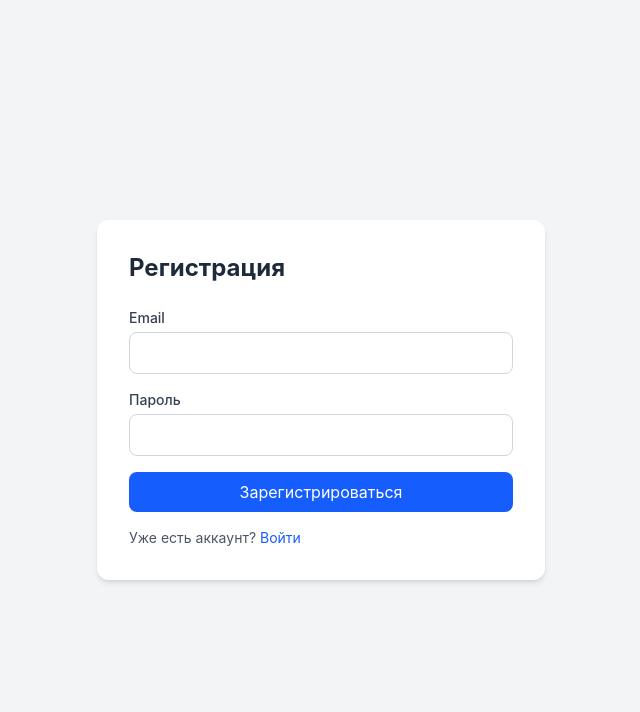
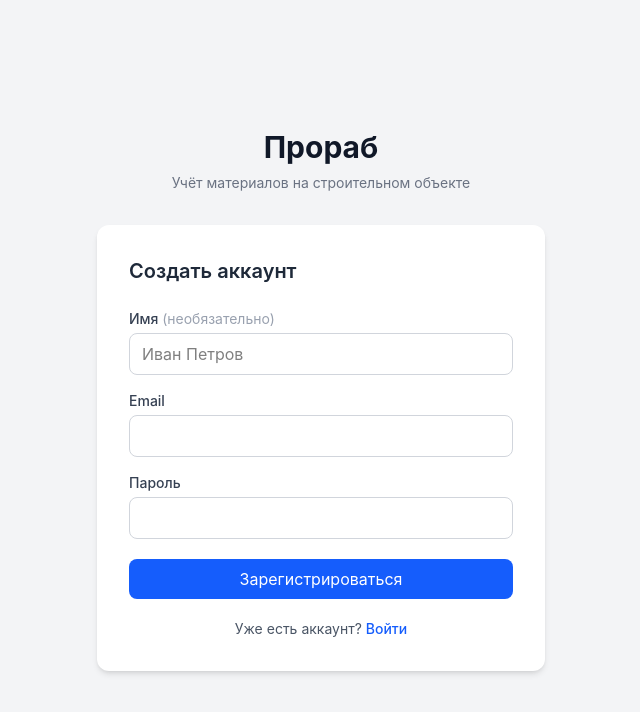
Before and after one commit to Roman-oryol/construction-tracker, a React app in the folder frontend/: page /register in a window 1280 px wide. Shown: the top 712 px of the page, without its empty margins (319-959 px from the left). Built offline with nearby package versions, Linux system fonts and the light colour scheme; the HTML template or start-up script is replaced by a standard one.

Commit message:
feat: обновить страницы регистрации и входа для отображения имени пользователя и улучшения интерфейса

```diff
--- a/frontend/src/components/Layout.jsx
+++ b/frontend/src/components/Layout.jsx
@@ -12,15 +12,15 @@ export default function Layout({ children }) {
   const activeProjectId = match ? parseInt(match[1]) : null
   const isOnProjects = location.pathname === '/projects'
 
-  const email = localStorage.getItem('userEmail') ?? ''
+  const displayName = localStorage.getItem('userDisplayName') ?? 'Пользователь'
 
   return (
     <div className="flex min-h-screen bg-gray-100">
       {/* ── Боковая панель ── */}
-      <aside className="w-56 min-h-screen bg-white shadow-sm flex flex-col flex-shrink-0">
+      <aside className="w-56 min-h-screen bg-white shadow-sm flex flex-col shrink-0">
         {/* Логотип */}
         <div className="px-4 py-5 border-b border-gray-200">
-          <h1 className="text-lg font-bold text-gray-800">БудТрекер</h1>
+          <h1 className="text-lg font-bold text-gray-800">Прораб</h1>
           <p className="text-xs text-gray-400 mt-0.5">Учёт материалов</p>
         </div>
 
@@ -61,14 +61,12 @@ export default function Layout({ children }) {
 
         {/* Пользователь + выход */}
         <div className="px-4 py-3 border-t border-gray-200">
-          {email && (
-            <p className="text-xs text-gray-500 mb-2 truncate" title={email}>
-              {email}
-            </p>
-          )}
+          <p className="text-sm text-gray-700 font-medium mb-1 truncate" title={displayName}>
+            {displayName}
+          </p>
           <button
             onClick={logout}
-            className="w-full text-left text-sm text-gray-400 hover:text-red-500 transition-colors"
+            className="text-sm text-gray-400 hover:text-red-500 transition-colors"
           >
             Выйти
           </button>
--- a/frontend/src/context/AuthContext.jsx
+++ b/frontend/src/context/AuthContext.jsx
@@ -1,19 +1,30 @@
 import { createContext, useContext, useState } from 'react'
+import client from '../api/client'
 
 const AuthContext = createContext(null)
 
 export function AuthProvider({ children }) {
   const [token, setToken] = useState(() => localStorage.getItem('token'))
 
-  const login = (accessToken, email) => {
+  const login = async (accessToken) => {
     localStorage.setItem('token', accessToken)
-    if (email) localStorage.setItem('userEmail', email) // новая строка
     setToken(accessToken)
+
+    try {
+      const response = await client.get('/auth/me')
+      const user = response.data
+      // Сохраняем displayName: имя если есть, иначе email
+      const displayName = user.name || user.email
+      localStorage.setItem('userDisplayName', displayName)
+    } catch {
+      // Если запрос не удался — ничего страшного, сайдбар просто
+      // покажет заглушку "Пользователь"
+    }
   }
 
   const logout = () => {
     localStorage.removeItem('token')
-    localStorage.removeItem('userEmail') // новая строка
+    localStorage.removeItem('userDisplayName')
     setToken(null)
   }
 
--- a/frontend/src/pages/LoginPage.jsx
+++ b/frontend/src/pages/LoginPage.jsx
@@ -19,7 +19,7 @@ export default function LoginPage() {
 
     try {
       const data = await apiLogin(email, password)
-      login(data.access_token, email)
+      login(data.access_token)
       navigate('/projects')
     } catch (err) {
       setError(err.response?.data?.detail ?? 'Ошибка входа')
@@ -30,8 +30,14 @@ export default function LoginPage() {
 
   return (
     <div className="min-h-screen bg-gray-100 flex items-center justify-center">
-      <div className="bg-white p-8 rounded-xl shadow-md w-full max-w-md">
-        <h1 className="text-2xl font-bold mb-6 text-gray-800">Вход</h1>
+      <div className="w-full max-w-md">
+        <div className="text-center mb-8">
+          <h1 className="text-3xl font-bold text-gray-900">Прораб</h1>
+          <p className="text-gray-500 mt-2 text-sm">Учёт материалов на строительном объекте</p>
+        </div>
+
+        <div className="bg-white p-8 rounded-xl shadow-md">
+          <h2 className="text-xl font-semibold mb-6 text-gray-800">Вход в систему</h2>
 
           <form onSubmit={handleSubmit} className="flex flex-col gap-4">
             <div>
@@ -41,6 +47,7 @@ export default function LoginPage() {
                 value={email}
                 onChange={(e) => setEmail(e.target.value)}
                 required
+                autoComplete="email"
                 className="w-full border border-gray-300 rounded-lg px-3 py-2 focus:outline-none focus:ring-2 focus:ring-blue-500"
               />
             </div>
@@ -52,6 +59,7 @@ export default function LoginPage() {
                 value={password}
                 onChange={(e) => setPassword(e.target.value)}
                 required
+                autoComplete="current-password"
                 className="w-full border border-gray-300 rounded-lg px-3 py-2 focus:outline-none focus:ring-2 focus:ring-blue-500"
               />
             </div>
@@ -61,19 +69,20 @@ export default function LoginPage() {
             <button
               type="submit"
               disabled={loading}
-            className="bg-blue-600 text-white py-2 rounded-lg hover:bg-blue-700 disabled:opacity-50 transition-colors"
+              className="bg-blue-600 text-white py-2 rounded-lg hover:bg-blue-700 disabled:opacity-50 transition-colors mt-1"
             >
               {loading ? 'Вход...' : 'Войти'}
             </button>
           </form>
 
-        <p className="mt-4 text-sm text-gray-600">
+          <p className="mt-5 text-sm text-gray-600 text-center">
             Нет аккаунта?{' '}
-          <Link to="/register" className="text-blue-600 hover:underline">
+            <Link to="/register" className="text-blue-600 hover:underline font-medium">
               Зарегистрироваться
             </Link>
           </p>
         </div>
       </div>
+    </div>
   )
 }
--- a/frontend/src/pages/RegisterPage.jsx
+++ b/frontend/src/pages/RegisterPage.jsx
@@ -3,6 +3,7 @@ import { useNavigate, Link } from 'react-router-dom'
 import { register as apiRegister } from '../api/auth'
 
 export default function RegisterPage() {
+  const [name, setName] = useState('')
   const [email, setEmail] = useState('')
   const [password, setPassword] = useState('')
   const [error, setError] = useState(null)
@@ -16,7 +17,7 @@ export default function RegisterPage() {
     setLoading(true)
 
     try {
-      await apiRegister(email, password)
+      await apiRegister(email, password, name.trim() || null)
       navigate('/login')
     } catch (err) {
       setError(err.response?.data?.detail ?? 'Ошибка регистрации')
@@ -27,10 +28,30 @@ export default function RegisterPage() {
 
   return (
     <div className="min-h-screen bg-gray-100 flex items-center justify-center">
-      <div className="bg-white p-8 rounded-xl shadow-md w-full max-w-md">
-        <h1 className="text-2xl font-bold mb-6 text-gray-800">Регистрация</h1>
+      <div className="w-full max-w-md">
+        <div className="text-center mb-8">
+          <h1 className="text-3xl font-bold text-gray-900">Прораб</h1>
+          <p className="text-gray-500 mt-2 text-sm">Учёт материалов на строительном объекте</p>
+        </div>
+
+        <div className="bg-white p-8 rounded-xl shadow-md">
+          <h2 className="text-xl font-semibold mb-6 text-gray-800">Создать аккаунт</h2>
 
           <form onSubmit={handleSubmit} className="flex flex-col gap-4">
+            <div>
+              <label className="block text-sm font-medium text-gray-700 mb-1">
+                Имя <span className="text-gray-400 font-normal">(необязательно)</span>
+              </label>
+              <input
+                type="text"
+                value={name}
+                onChange={(e) => setName(e.target.value)}
+                placeholder="Иван Петров"
+                autoComplete="name"
+                className="w-full border border-gray-300 rounded-lg px-3 py-2 focus:outline-none focus:ring-2 focus:ring-blue-500"
+              />
+            </div>
+
             <div>
               <label className="block text-sm font-medium text-gray-700 mb-1">Email</label>
               <input
@@ -38,6 +59,7 @@ export default function RegisterPage() {
                 value={email}
                 onChange={(e) => setEmail(e.target.value)}
                 required
+                autoComplete="email"
                 className="w-full border border-gray-300 rounded-lg px-3 py-2 focus:outline-none focus:ring-2 focus:ring-blue-500"
               />
             </div>
@@ -49,6 +71,7 @@ export default function RegisterPage() {
                 value={password}
                 onChange={(e) => setPassword(e.target.value)}
                 required
+                autoComplete="new-password"
                 className="w-full border border-gray-300 rounded-lg px-3 py-2 focus:outline-none focus:ring-2 focus:ring-blue-500"
               />
             </div>
@@ -58,19 +81,20 @@ export default function RegisterPage() {
             <button
               type="submit"
               disabled={loading}
-            className="bg-blue-600 text-white py-2 rounded-lg hover:bg-blue-700 disabled:opacity-50 transition-colors"
+              className="bg-blue-600 text-white py-2 rounded-lg hover:bg-blue-700 disabled:opacity-50 transition-colors mt-1"
             >
-            {loading ? 'Регистрация...' : 'Зарегистрироваться'}
+              {loading ? 'Создание аккаунта...' : 'Зарегистрироваться'}
             </button>
           </form>
 
-        <p className="mt-4 text-sm text-gray-600">
+          <p className="mt-5 text-sm text-gray-600 text-center">
             Уже есть аккаунт?{' '}
-          <Link to="/login" className="text-blue-600 hover:underline">
+            <Link to="/login" className="text-blue-600 hover:underline font-medium">
               Войти
             </Link>
           </p>
         </div>
       </div>
+    </div>
   )
 }
```
Lines whose indentation alone changed are shown as unchanged.
